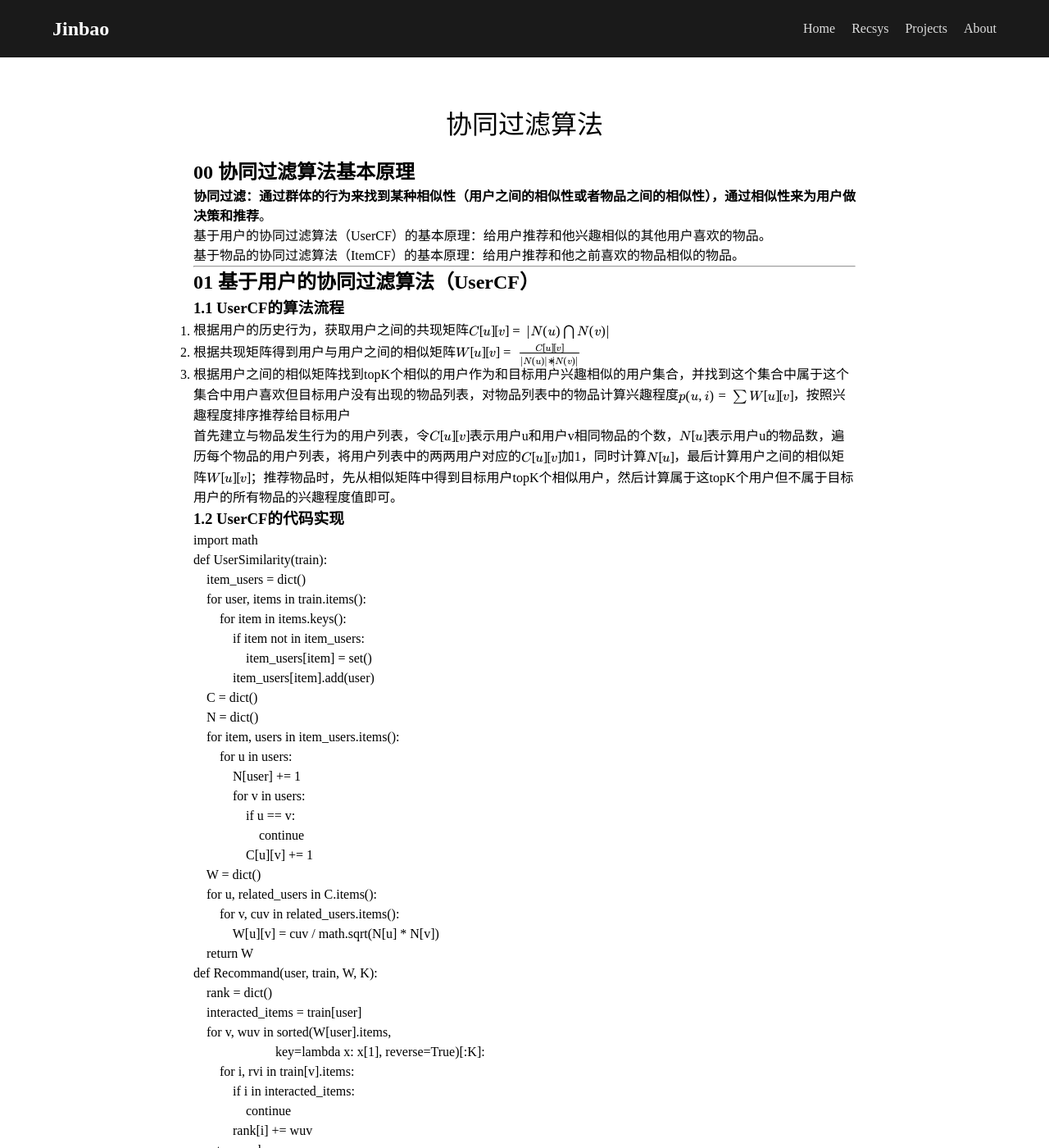
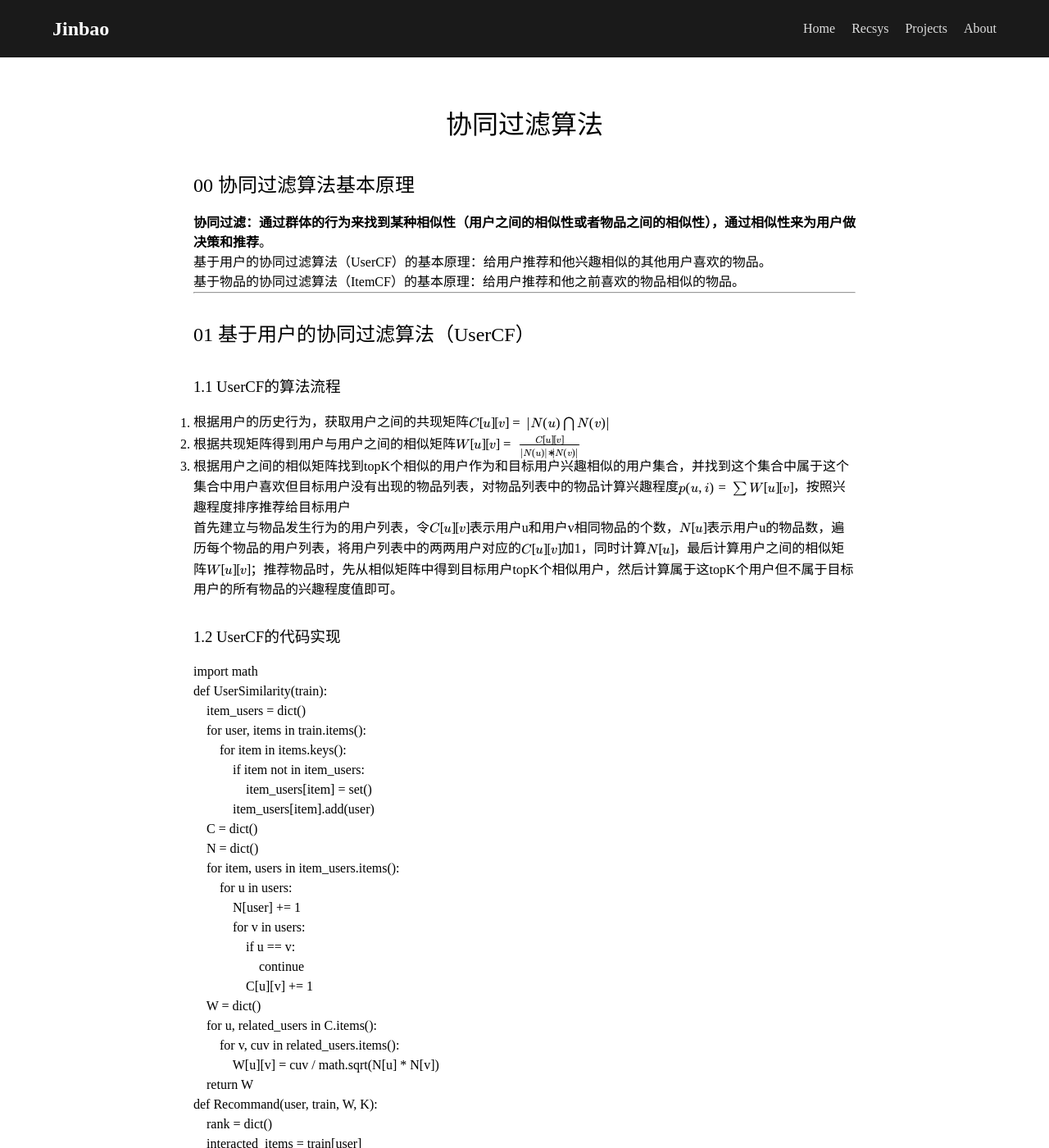
Before and after one commit to JinbaoWeb/jinbaoweb.github.io, a Jekyll site: the page built from recsys/cf.md, in a window 1280 px wide and 1400 px high. Shown: the whole window at 82% size. Built offline with Jekyll 4.4.1, drawn with Linux system fonts in a browser that asks for light colours; our own code applies the rules of GitHub Pages for plain Markdown files; formulas are drawn with MathJax 3.

Commit message:
Update style.css

```diff
--- a/assets/css/style.css
+++ b/assets/css/style.css
@@ -71,6 +71,12 @@ nav ul li a:hover {
     text-align: center;
 }
 
+.main-content h2, h3, h4, h5, h6 {
+    margin-top: 2rem;
+    margin-bottom: 1rem;
+    font-weight: normal;
+}
+
 /* --- 响应式处理 --- */
 @media (max-width: 858px) {
     .checkbtn {
```
